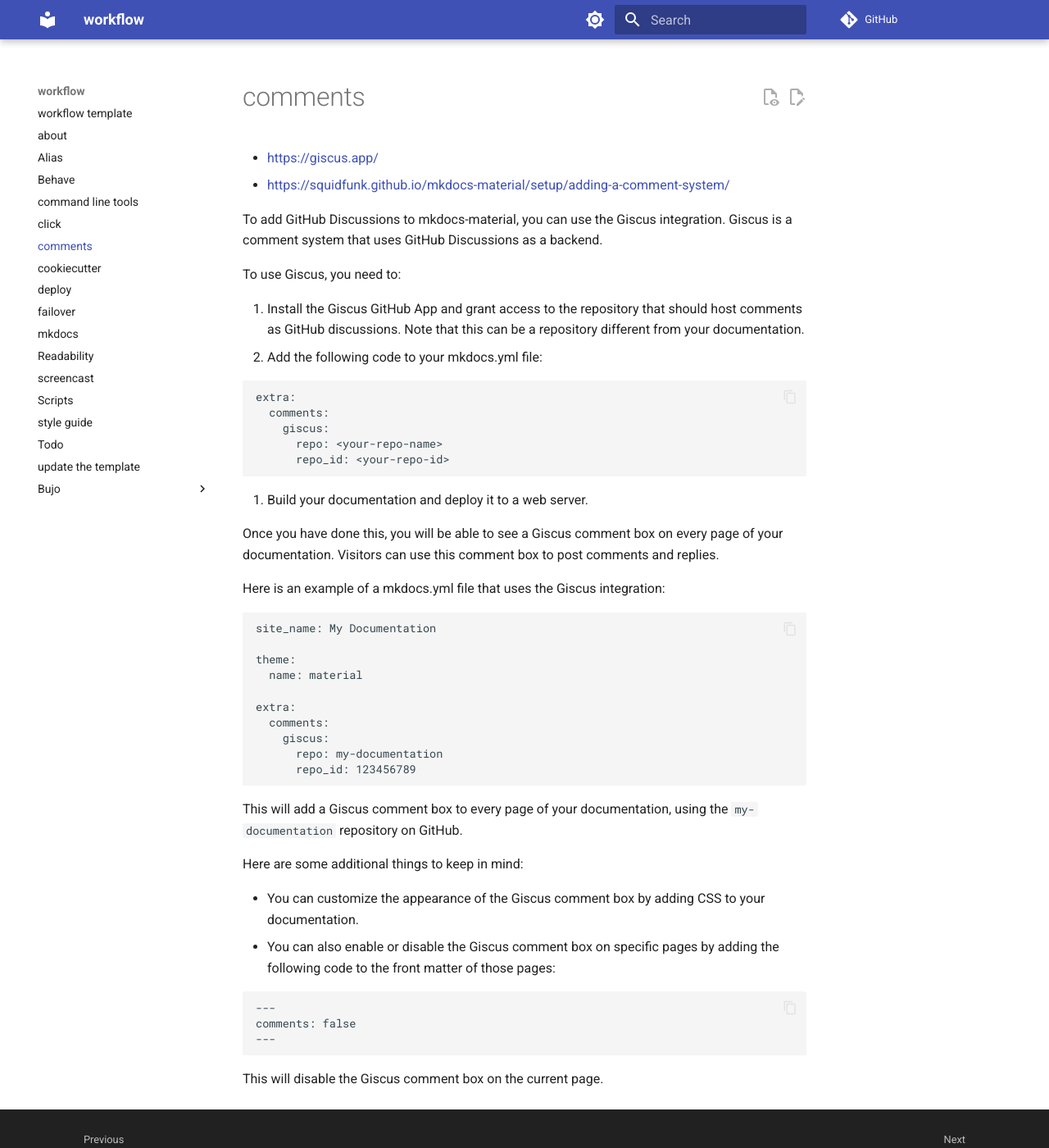
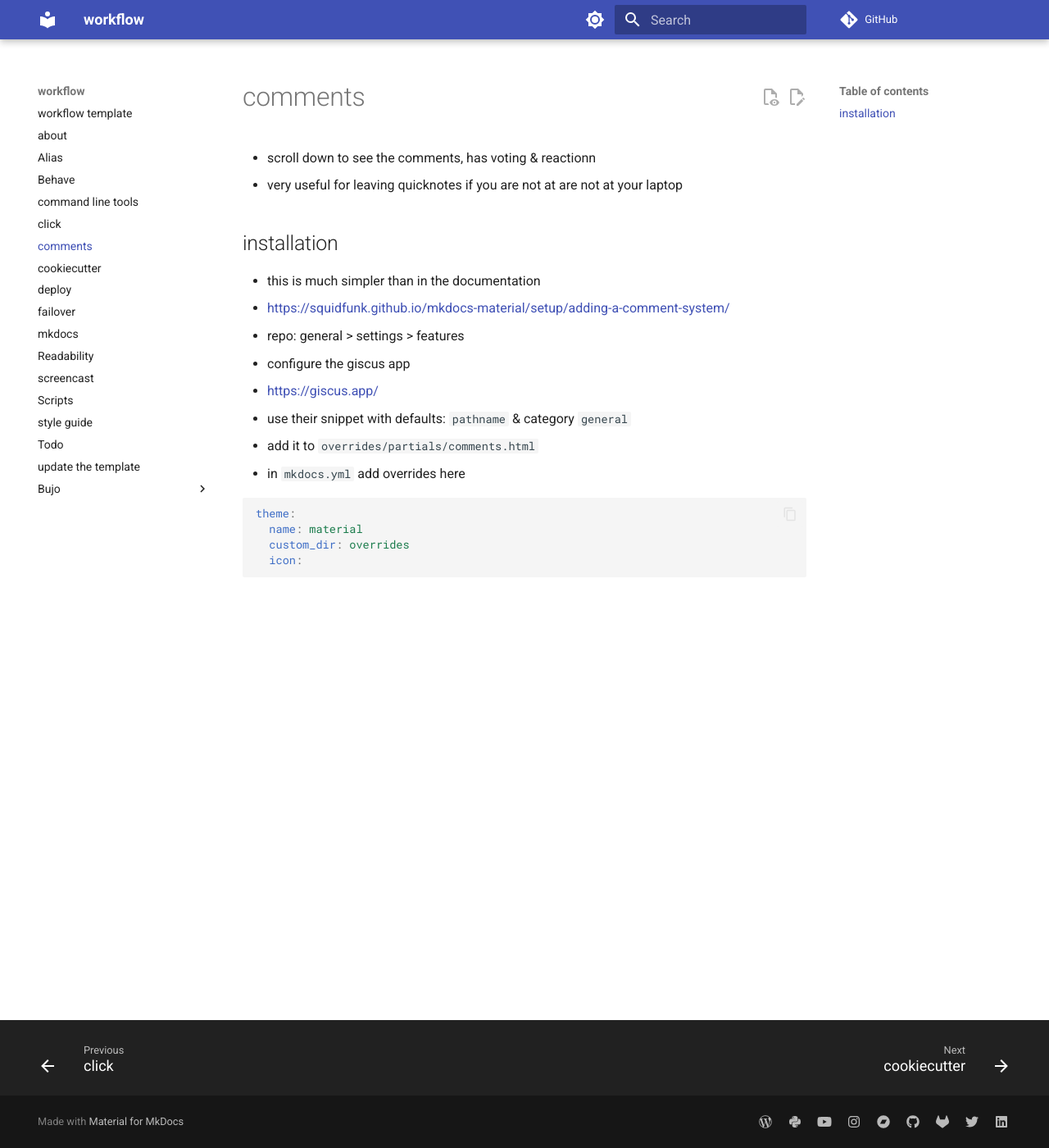
Before and after one commit to shane0/workflow, an MkDocs documentation site: the page built from docs/comments.md, in a window 1280 px wide and 1400 px high. Shown: the whole window at 82% size. Built offline with MkDocs 1.6.1 and Material for MkDocs 9.7.7, drawn with Linux system fonts in a browser that asks for light colours; comment, search, counter and statistics services are not loaded; the version menu is left out.

Commit message:
'cleaner'

````diff
--- a/docs/comments.md
+++ b/docs/comments.md
@@ -1,53 +1,22 @@
 # comments
 
+- scroll down to see the comments, has voting & reactionn
+- very useful for leaving quicknotes if you are not at are not at your laptop
+
+## installation
+
+- this is much simpler than in the documentation
+- <https://squidfunk.github.io/mkdocs-material/setup/adding-a-comment-system/>
+- repo: general > settings > features
+- configure the giscus app
 - <https://giscus.app/>
-- <https://squidfunk.github.io/mkdocs-material/setup/adding-a-comment-system/>
+- use their snippet with defaults: `pathname` & category `general`
+- add it to `overrides/partials/comments.html`
+- in `mkdocs.yml` add overrides here
 
-To add GitHub Discussions to mkdocs-material, you can use the Giscus integration. Giscus is a comment system that uses GitHub Discussions as a backend.
-
-To use Giscus, you need to:
-
-1. Install the Giscus GitHub App and grant access to the repository that should host comments as GitHub discussions. Note that this can be a repository different from your documentation.
-2. Add the following code to your mkdocs.yml file:
-
-```
-extra:
-  comments:
-    giscus:
-      repo: <your-repo-name>
-      repo_id: <your-repo-id>
-```
-
-3. Build your documentation and deploy it to a web server.
-
-Once you have done this, you will be able to see a Giscus comment box on every page of your documentation. Visitors can use this comment box to post comments and replies.
-
-Here is an example of a mkdocs.yml file that uses the Giscus integration:
-
-```
-site_name: My Documentation
-
+```yml
 theme:
   name: material
-
-extra:
-  comments:
-    giscus:
-      repo: my-documentation
-      repo_id: 123456789
+  custom_dir: overrides
+  icon:
 ```
-
-This will add a Giscus comment box to every page of your documentation, using the `my-documentation` repository on GitHub.
-
-Here are some additional things to keep in mind:
-
-- You can customize the appearance of the Giscus comment box by adding CSS to your documentation.
-- You can also enable or disable the Giscus comment box on specific pages by adding the following code to the front matter of those pages:
-
-```
----
-comments: false
----
-```
-
-This will disable the Giscus comment box on the current page.
--- a/overrides/partials/comments copy.html
+++ /dev/null
@@ -1,36 +0,0 @@
-{% if page.meta.comments %} <h2 id="__comments">{{ lang.t("meta.comments") }}</h2>
-<!-- Insert generated snippet here -->
-<script src="https://giscus.app/client.js" data-repo="shane0/workflow" data-repo-id="R_kgDOKTTs8A"
-        data-category="General" data-category-id="DIC_kwDOKTTs8M4CZVWI" data-mapping="pathname" data-strict="0"
-        data-reactions-enabled="1" data-emit-metadata="0" data-input-position="bottom" data-theme="dark" data-lang="en"
-        crossorigin="anonymous" async>
-        </script>
-<!-- Synchronize Giscus theme with palette -->
-<script>
-        var giscus = document.querySelector("script[src*=giscus]")
-
-        /* Set palette on initial load */
-        var palette = __md_get("__palette")
-        if (palette && typeof palette.color === "object") {
-                var theme = palette.color.scheme === "slate" ? "dark" : "light"
-                giscus.setAttribute("data-theme", theme)
-        }
-
-        /* Register event handlers after documented loaded */
-        document.addEventListener("DOMContentLoaded", function () {
-                var ref = document.querySelector("[data-md-component=palette]")
-                ref.addEventListener("change", function () {
-                        var palette = __md_get("__palette")
-                        if (palette && typeof palette.color === "object") {
-                                var theme = palette.color.scheme === "slate" ? "dark" : "light"
-
-                                /* Instruct Giscus to change theme */
-                                var frame = document.querySelector(".giscus-frame")
-                                frame.contentWindow.postMessage(
-                                        { giscus: { setConfig: { theme } } },
-                                        "https://giscus.app"
-                                )
-                        }
-                })
-        })
-</script> {% endif %}
````
Also changed, not shown: 3 other files.
